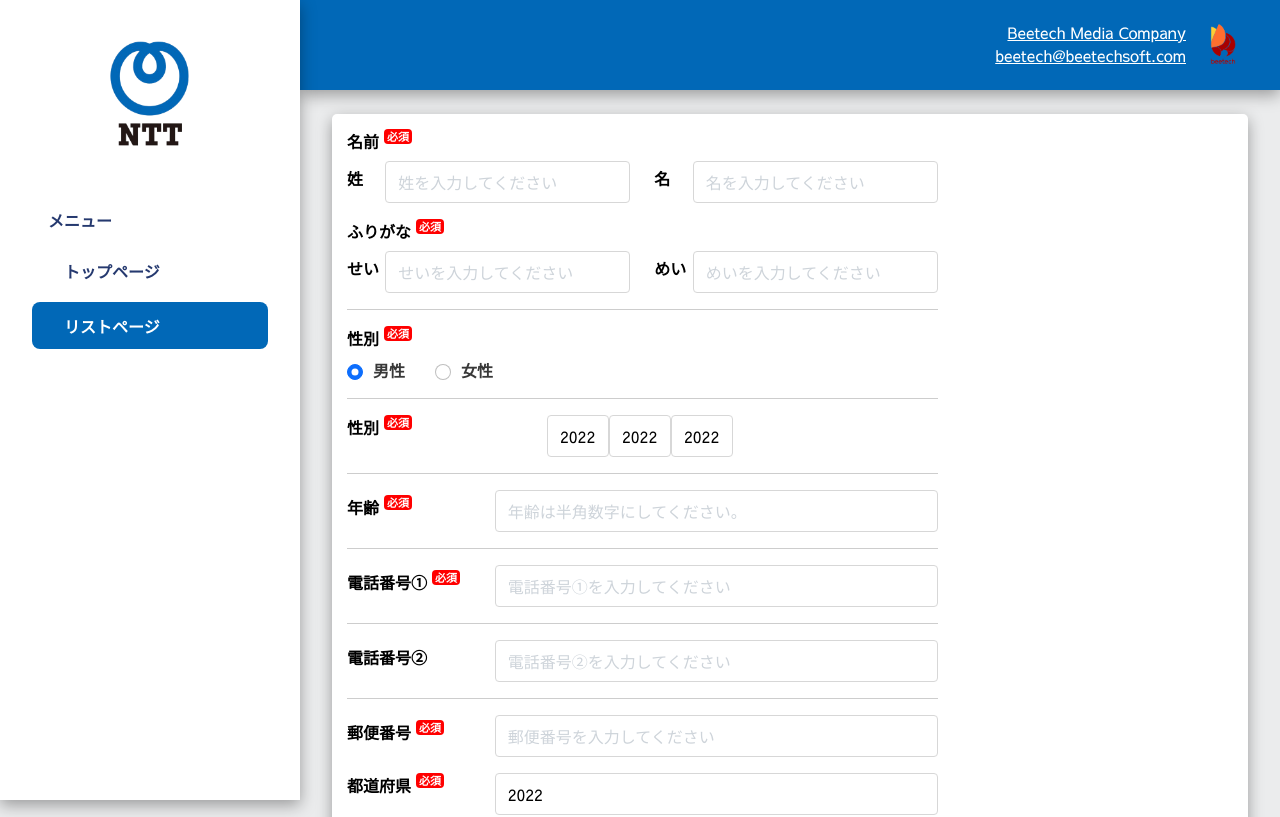
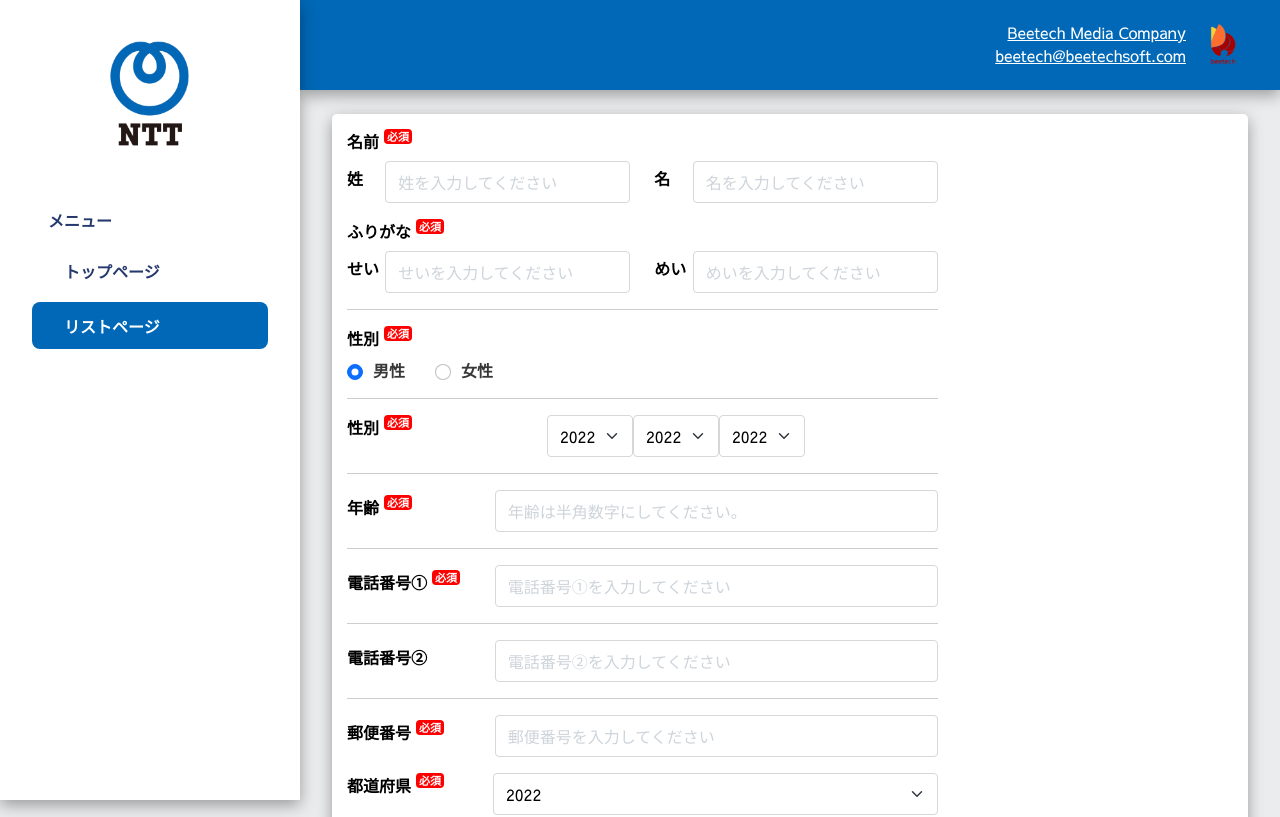
Before and after one commit to phuongthangit/ntt-java, a React (Create React App) app: page / in a window 1280 px wide. Shown: the top 817 px of the page. Built offline with nearby package versions, Linux system fonts and the light colour scheme.

Commit message:
update source code

```diff
--- a/src/components/DatePicker/DatePicker.jsx
+++ b/src/components/DatePicker/DatePicker.jsx
@@ -11,7 +11,7 @@ export default function DatePickerComponent(props) {
         mode: 'all',
         reValidateMode: 'all',
     });
-    const { register, control, formState: { errors } } = methods;
+    const { control } = methods;
     return (
         <Controller
             control={control}
@@ -29,7 +29,6 @@ export default function DatePickerComponent(props) {
                     selected={value ? moment(value).toDate() : value}
                     onChange={onChange}
                     onBlur={onBlur}
-
                 />
             )}
         />
--- a/src/components/SelectBox/SelectBox.jsx
+++ b/src/components/SelectBox/SelectBox.jsx
@@ -1,10 +1,25 @@
+import { useForm } from 'react-hook-form';
+
 export default function SelectBoxComponent(props) {
     const { label, data, disabled, required, name } = props;
+
+    const methods = useForm({
+        mode: 'all',
+        reValidateMode: 'all',
+    });
+    const { register } = methods;
+
+    /**
+     * render template
+     */
     return (
         <select
-            className="form-control"
-            name={name}
+            className="form-control form-select"
             disabled={disabled}
+            {...register(
+                name,
+
+            )}
         >
             <option value="0">2022</option>
             <option value="1">2021</option>
--- a/src/screens/FormRegister/FormRegister.jsx
+++ b/src/screens/FormRegister/FormRegister.jsx
@@ -88,15 +88,18 @@ export default function FormRegisterScreen() {
                                             <SelectBoxComponent
                                                 label={"男性"}
                                                 defaultChecked={true}
-                                                required={true} />
+                                                required={true}
+                                                name="year" />
                                             <SelectBoxComponent
                                                 label={"男性"}
                                                 defaultChecked={true}
-                                                required={true} />
+                                                required={true}
+                                                name="month"  />
                                             <SelectBoxComponent
                                                 label={"男性"}
                                                 defaultChecked={true}
-                                                required={true} />
+                                                required={true}
+                                                name="day"  />
                                         </div>
                                     </div>
                                 </div>
```
